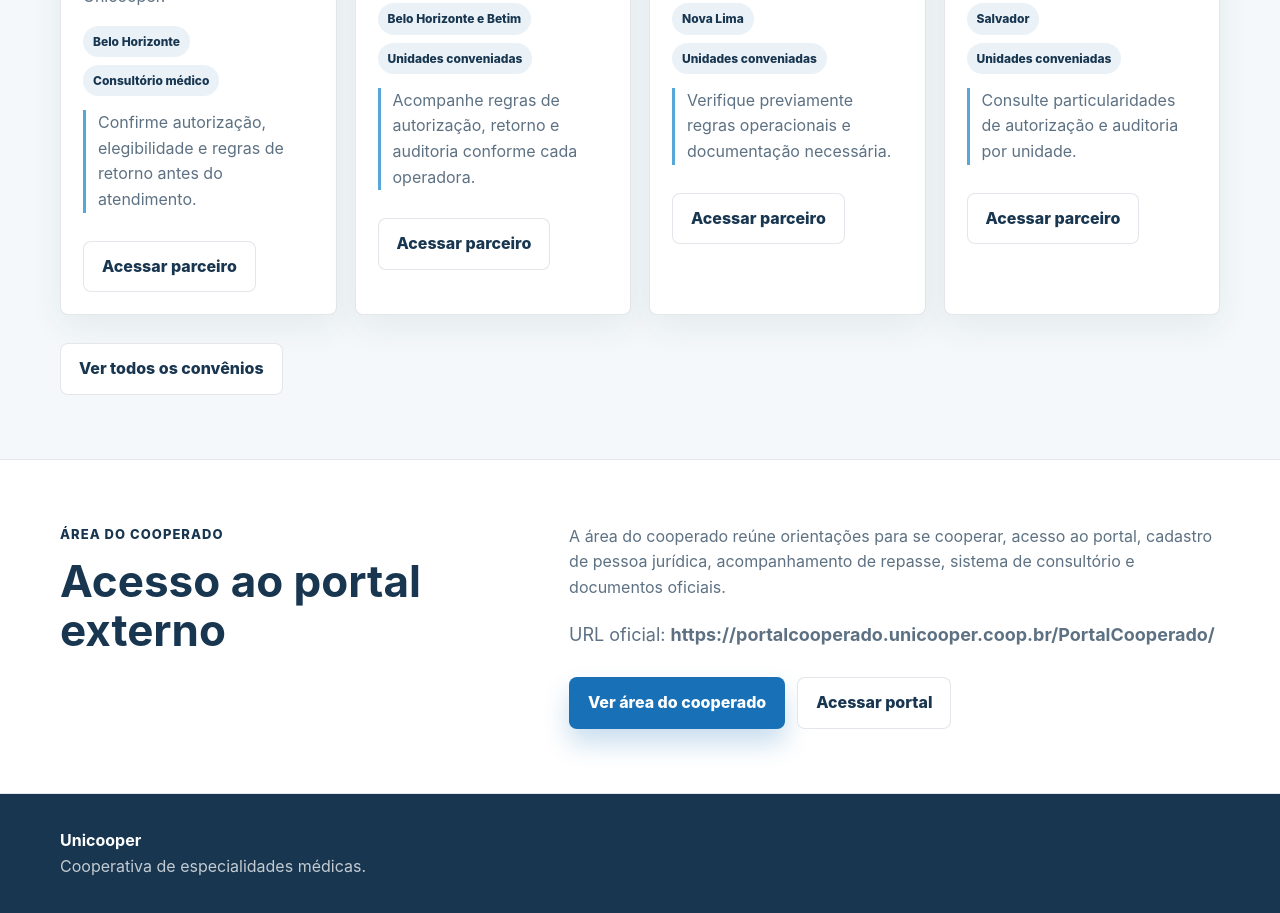
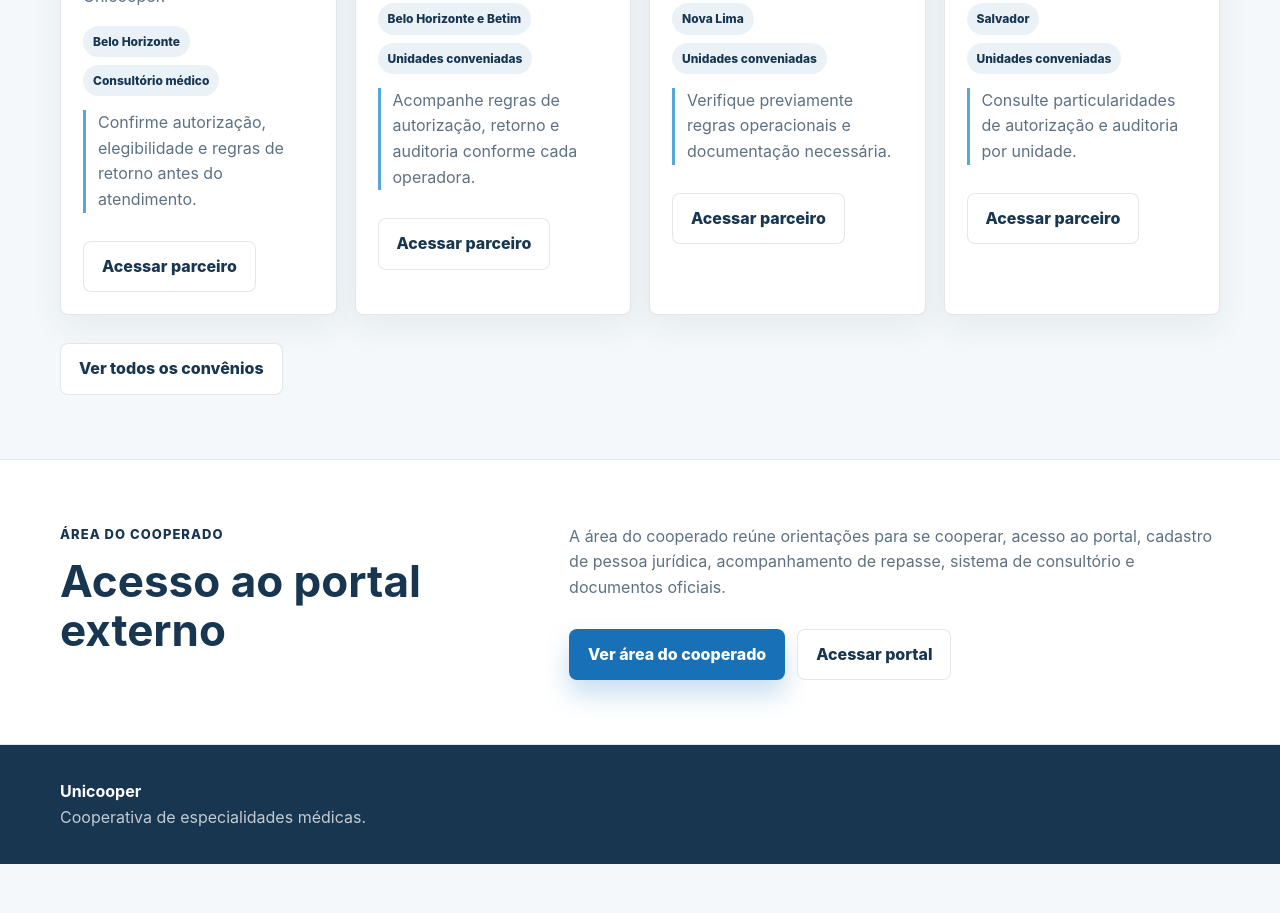
Before and after one commit to eduardoalvarez1993/poc-unicooper, a plain HTML site: page index.html in a window 1280 px wide. Shown: the part 2326-3239 px from the top of the page. After the commit the page ends 3190 px from the top, so only its background shows below. Drawn offline with Linux system fonts and the light colour scheme; no server answers.

Commit message:
Remove URL do portal da home

```diff
--- a/index.html
+++ b/index.html
@@ -91,7 +91,6 @@
         </div>
         <div>
           <p data-content="memberAreaText"></p>
-          <p class="lead">URL oficial: <strong data-portal-url></strong></p>
           <div class="actions">
             <a class="button primary" href="area-do-cooperado.html">Ver área do cooperado</a>
             <a class="button secondary" href="#" data-portal-link target="_blank" rel="noopener">Acessar portal</a>
```
